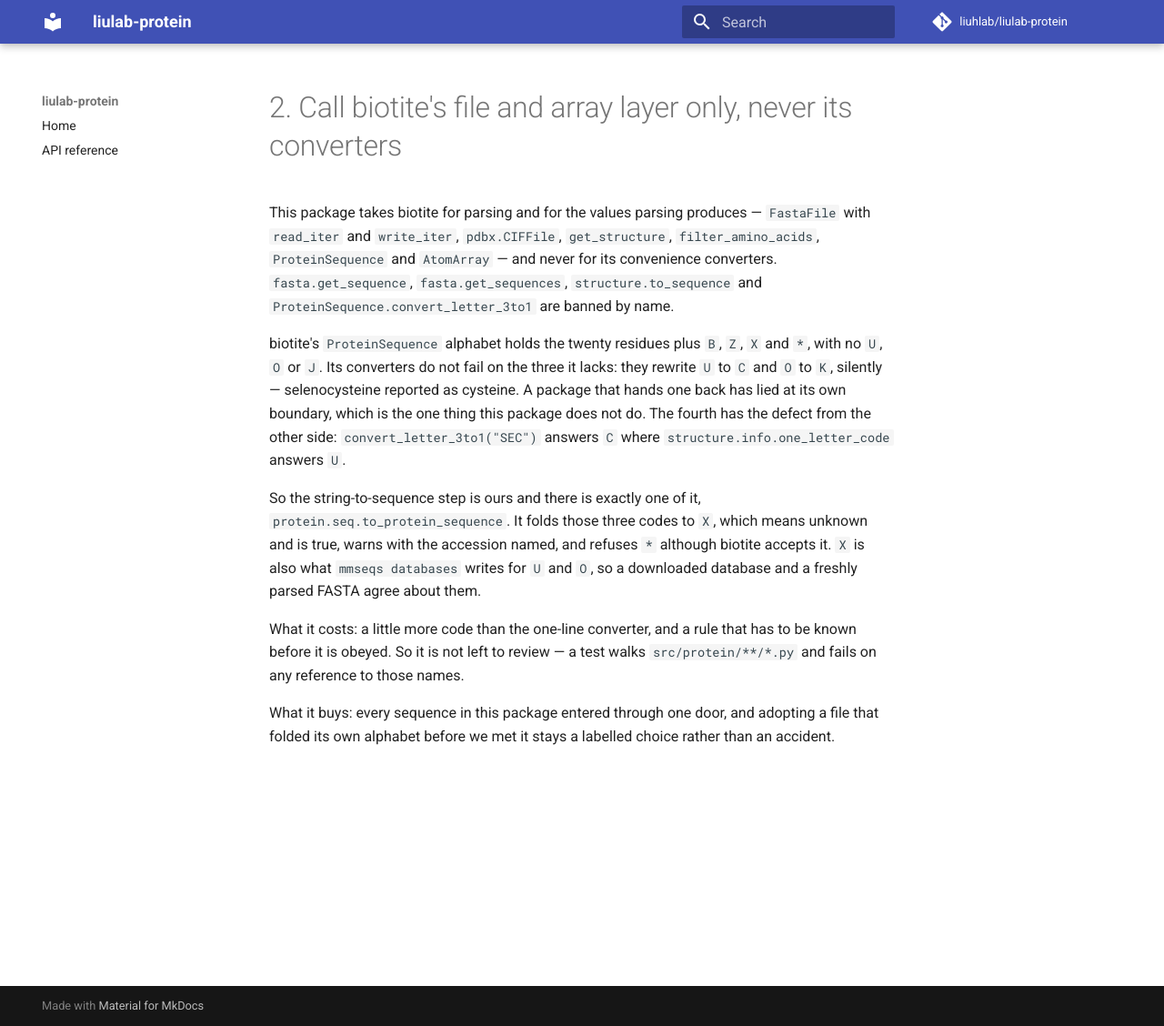
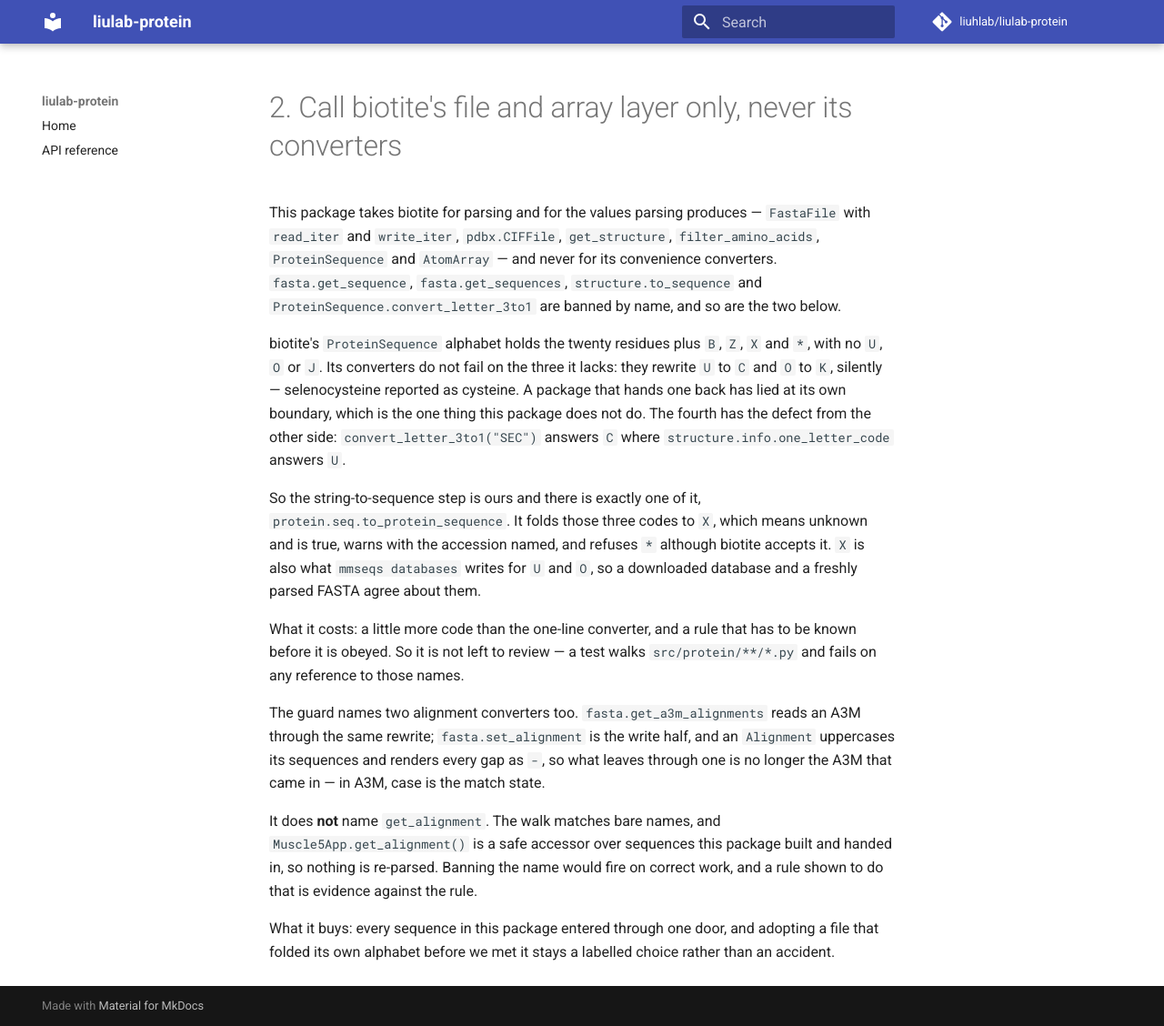
Before and after one commit to liuhlab/liulab-protein, an MkDocs documentation site: the page built from docs/adr/0002-biotites-file-and-array-layer-only-never-its-converters.md, in a window 1280 px wide and 1128 px high. Shown: the whole window at 91% size. Built offline with MkDocs 1.6.1 and Material for MkDocs 9.7.7, drawn with Linux system fonts in a browser that asks for light colours; comment, search, counter and statistics services are not loaded.

Commit message:
fix: name biotite's alignment converters in the ADR-0002 guard
`_BANNED_CONVERTERS` grows by two, not the three #44 asked for:
`get_a3m_alignments`, which reads an A3M through the same rewrite the
sequence converters use, and `set_alignment`, the write half — an
`Alignment` uppercases its sequences and renders every gap as `-`, so
what leaves through one is no longer the A3M that came in.

`get_alignment` is left out on purpose. The guard is an AST walk over
bare names, and `Muscle5App.get_alignment()` is a safe accessor over
sequences this package built and handed in, so banning the name would
fire on correct work the MSA lane is about to write. ADR-0002 now
records that narrowing, and a test pins it.

Read off biotite 1.4.0: `biotite.sequence.io` exposes no other alignment
reader. `general.load_sequence` and `load_sequences` do reach
`fasta.get_sequence` internally, but they are sequence readers rather
than alignment ones and their names are generic enough to fire on
correct work; reported on the issue rather than added here.

Co-Authored-By: Claude Opus 5 (1M context) <noreply@anthropic.com>
Claude-Session: https://claude.ai/code/session_01VnjVYGpm2cQzbZLSZ2DV5N

```diff
--- a/docs/adr/0002-biotites-file-and-array-layer-only-never-its-converters.md
+++ b/docs/adr/0002-biotites-file-and-array-layer-only-never-its-converters.md
@@ -9,7 +9,7 @@ This package takes biotite for parsing and for the values parsing produces — `
 `read_iter` and `write_iter`, `pdbx.CIFFile`, `get_structure`, `filter_amino_acids`,
 `ProteinSequence` and `AtomArray` — and never for its convenience converters.
 `fasta.get_sequence`, `fasta.get_sequences`, `structure.to_sequence` and
-`ProteinSequence.convert_letter_3to1` are banned by name.
+`ProteinSequence.convert_letter_3to1` are banned by name, and so are the two below.
 
 biotite's `ProteinSequence` alphabet holds the twenty residues plus `B`, `Z`, `X` and `*`,
 with no `U`, `O` or `J`. Its converters do not fail on the three it lacks: they rewrite `U` to
@@ -28,6 +28,16 @@ What it costs: a little more code than the one-line converter, and a rule that h
 known before it is obeyed. So it is not left to review — a test walks `src/protein/**/*.py`
 and fails on any reference to those names.
 
+The guard names two alignment converters too. `fasta.get_a3m_alignments` reads an A3M through
+the same rewrite; `fasta.set_alignment` is the write half, and an `Alignment` uppercases its
+sequences and renders every gap as `-`, so what leaves through one is no longer the A3M that
+came in — in A3M, case is the match state.
+
+It does **not** name `get_alignment`. The walk matches bare names, and
+`Muscle5App.get_alignment()` is a safe accessor over sequences this package built and handed
+in, so nothing is re-parsed. Banning the name would fire on correct work, and a rule shown to
+do that is evidence against the rule.
+
 What it buys: every sequence in this package entered through one door, and adopting a file
 that folded its own alphabet before we met it stays a labelled choice rather than an
 accident.
```
Also changed, not shown: 1 other file.
